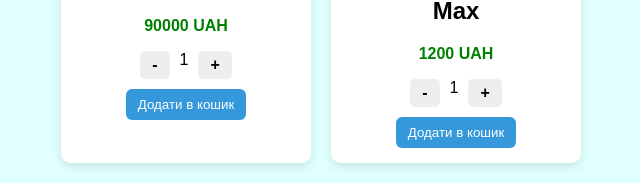
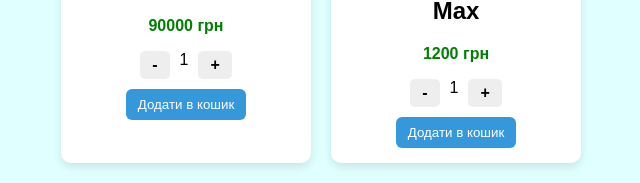
Before and after one commit to blirex/WebShop, a plain HTML site: page index.html in a window 1280 px wide. Shown: the part 426-609 px from the top of the page, 319-959 px from the left. Drawn offline with Linux system fonts and the light colour scheme.

Commit message:
fix issues

```diff
--- a/index.html
+++ b/index.html
@@ -3,7 +3,7 @@
 <head>
   <meta charset="UTF-8">
   <title>Мій Інтернет-магазин</title>
-  <link rel="stylesheet" href="style.css">
+  <link rel="stylesheet" href="STYLE.CSS">
 </head>
 <body>
 
@@ -14,7 +14,7 @@
   <div class="product-card">
     <img src="photo/graphicCard.jpg">
     <h2 class="product-title">Graphic card Nvidia RTX 5090Ti</h2>
-    <p class="price">90000 UAH</p>
+    <p class="price">90000 грн</p>
 
     <div class="items counter-wrapper">
       <div class="items_control" data-action="minus">-</div>
@@ -28,8 +28,7 @@
   <div class="product-card">
     <img src="photo/case.jpg">
     <h2 class="product-title">Aluminium case for iPhone 17 Pro Max</h2>
-    <p class="price">1200 UAH
-    </p>
+    <p class="price">1200 грн</p>
 
     <div class="items counter-wrapper">
       <div class="items_control" data-action="minus">-</div>
```
